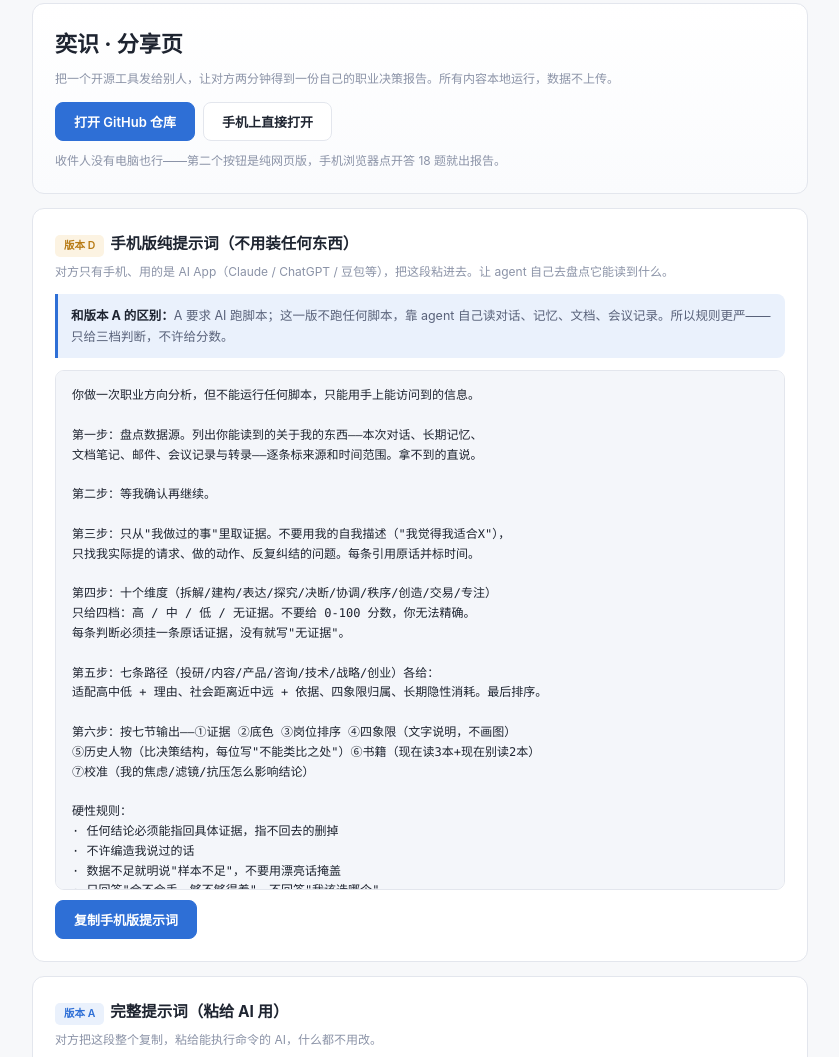
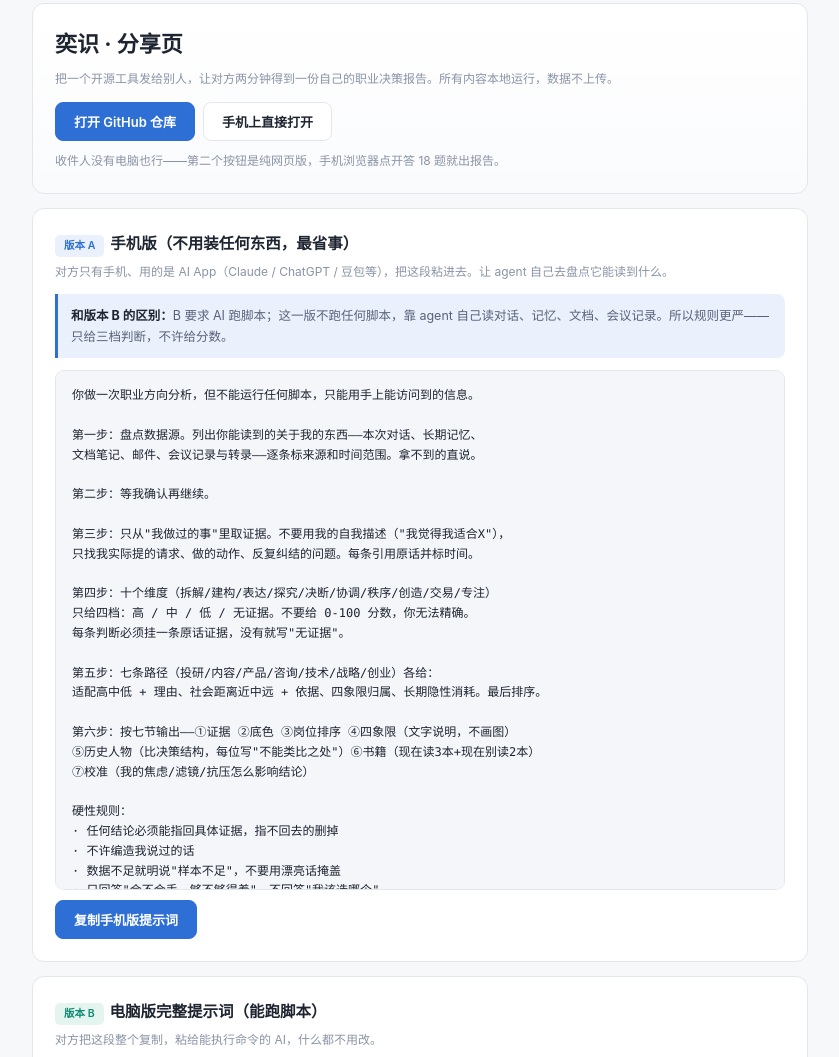
Before and after one commit to duanju9/yishi-skill, a plain HTML site: page share.html in a window 1280 px wide. Shown: the part 35-1092 px from the top of the page, without its empty margins (220-1059 px from the left). Drawn offline with Linux system fonts and the light colour scheme.

Commit message:
分享页版本编号与展示顺序对齐

```diff
--- a/share.html
+++ b/share.html
@@ -62,9 +62,9 @@ footer{text-align:center;font-size:11.5px;color:var(--ink3);padding:20px 0 0}
 </div>
 
 <div class="card">
-  <h2><span class="badge b3">版本 D</span>手机版纯提示词（不用装任何东西）</h2>
+  <h2><span class="badge b1">版本 A</span>手机版（不用装任何东西，最省事）</h2>
   <p class="small" style="margin-bottom:4px">对方只有手机、用的是 AI App（Claude / ChatGPT / 豆包等），把这段粘进去。让 agent 自己去盘点它能读到什么。</p>
-  <div class="note"><b>和版本 A 的区别：</b>A 要求 AI 跑脚本；这一版不跑任何脚本，靠 agent 自己读对话、记忆、文档、会议记录。所以规则更严——只给三档判断，不许给分数。</div>
+  <div class="note"><b>和版本 B 的区别：</b>B 要求 AI 跑脚本；这一版不跑任何脚本，靠 agent 自己读对话、记忆、文档、会议记录。所以规则更严——只给三档判断，不许给分数。</div>
   <pre id="p4">你做一次职业方向分析，但不能运行任何脚本，只能用手上能访问到的信息。
 
 第一步：盘点数据源。列出你能读到的关于我的东西——本次对话、长期记忆、
@@ -95,7 +95,7 @@ footer{text-align:center;font-size:11.5px;color:var(--ink3);padding:20px 0 0}
 </div>
 
 <div class="card">
-  <h2><span class="badge b1">版本 A</span>完整提示词（粘给 AI 用）</h2>
+  <h2><span class="badge b2">版本 B</span>电脑版完整提示词（能跑脚本）</h2>
   <p class="small" style="margin-bottom:4px">对方把这段整个复制，粘给能执行命令的 AI，什么都不用改。</p>
   <div class="note warn"><b>前提：</b>对方用的 AI 必须能执行本地命令（Claude Code / Cursor / WorkBuddy / Codex / Codex CLI）。纯网页版 ChatGPT、豆包、Kimi 跑不了——它们读不到本地文件。</div>
   <pre id="p1">帮我做一次职业方向分析，用这个开源工具：
@@ -134,7 +134,7 @@ https://github.com/duanju9/yishi-skill
 </div>
 
 <div class="card">
-  <h2><span class="badge b2">版本 B</span>分享文案（发群 / 朋友圈用）</h2>
+  <h2><span class="badge b3">版本 C</span>分享文案（发群 / 朋友圈用）</h2>
   <p class="small" style="margin-bottom:4px">短，有钩子，不吹。适合直接发出去。</p>
   <pre id="p2">想搞清楚自己该往哪走，别再做测评了——问卷问的是"你觉得自己是什么人"，你填的时候已经在演了。
 
@@ -154,7 +154,7 @@ https://github.com/duanju9/yishi-skill
 </div>
 
 <div class="card">
-  <h2><span class="badge b3">版本 C</span>一句话版本</h2>
+  <h2><span class="badge b1">版本 D</span>一句话版本</h2>
   <p class="small" style="margin-bottom:4px">聊天里随口推荐时用。</p>
   <pre id="p3">发现一个挺狠的开源工具，不问你觉得你是谁，只读你平时让 AI 帮你做什么，然后给你 7 条职业路径排个序，连"哪条好进但会内耗"都标出来。本地跑不上传：https://github.com/duanju9/yishi-skill</pre>
   <div class="row"><button class="btn primary" onclick="cp(this,'p3')">复制一句话</button><span class="small" id="t3"></span></div>
```
